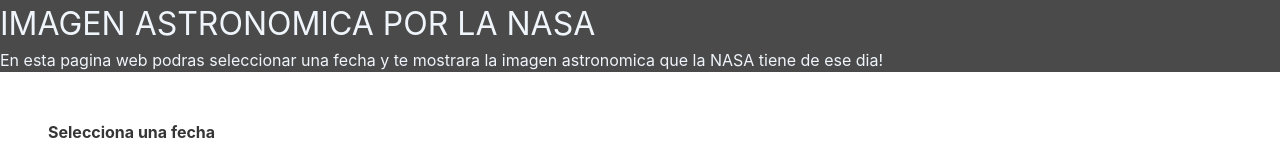
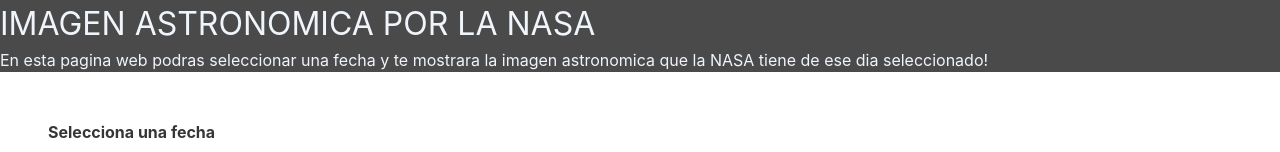
Before and after one commit to chris-louie/actividad-api, a plain HTML site: page index.html in a window 1280 px wide. Shown: the top 152 px of the page. Drawn offline with nearby package versions, Linux system fonts and the light colour scheme.

Commit message:
Se agrega modificacion del proyecto

```diff
--- a/index.html
+++ b/index.html
@@ -10,7 +10,7 @@
 
     <div class="container is-fullhd has-background-grey-dark has-text-info-light">
         <h1 class="is-size-3">IMAGEN ASTRONOMICA POR LA NASA </h1>
-        <p class="">En esta pagina web podras seleccionar una fecha y te mostrara la imagen astronomica que la NASA tiene de ese dia!</p>
+        <p class="">En esta pagina web podras seleccionar una fecha y te mostrara la imagen astronomica que la NASA tiene de ese dia seleccionado!</p>
     </div>
 
     <form action="" class="container center m-6">
```
